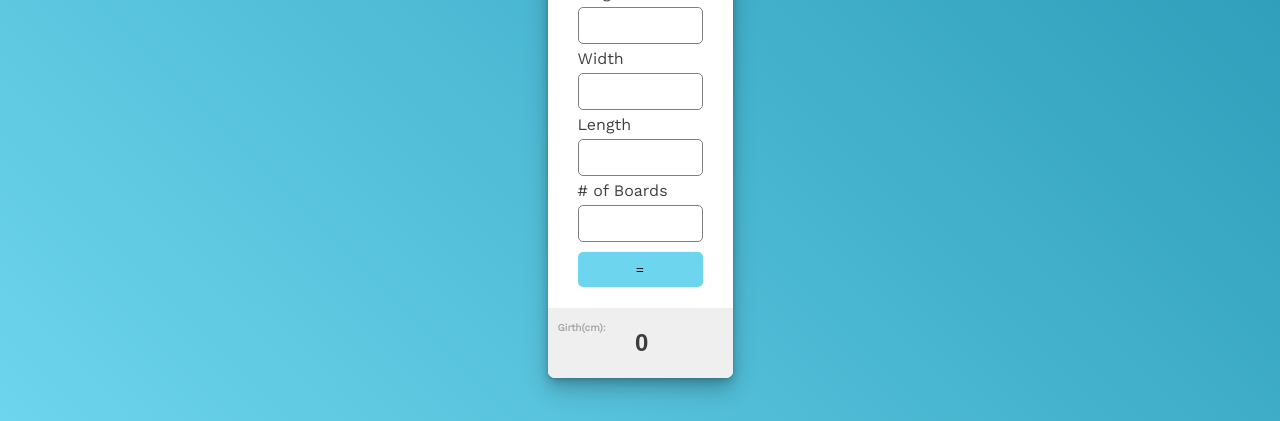
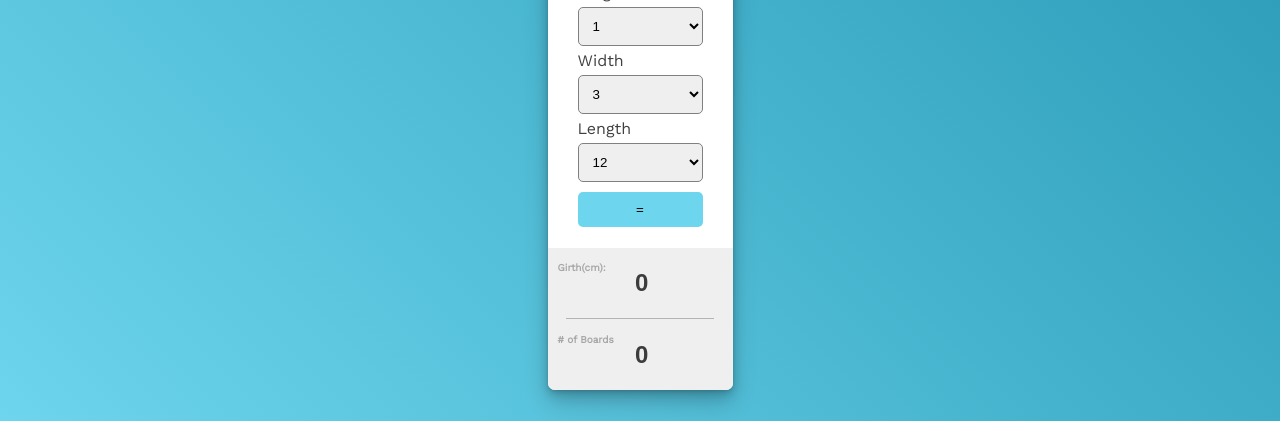
Before and after one commit to mattnaz/shipping-girth-calc, a plain HTML site: page index.html in a window 1280 px wide. Shown: the part 379-800 px from the top of the page. Drawn offline with nearby package versions, Linux system fonts and the light colour scheme.

Commit message:
refactor calculator - use dropdowns for selections. Auto calculate max boards

```diff
--- a/css/style.css
+++ b/css/style.css
@@ -59,7 +59,6 @@ h1 {
     line-height: .8em;
     text-align: center;
     font-weight: 900;
-
 }
 
 .good {
@@ -91,6 +90,7 @@ h1 {
 }
 
 .card-bottom input {
+    text-align: left;
     margin-left: -20px;
     width: 100%;
     border: 1px solid transparent;
@@ -102,6 +102,9 @@ h1 {
     padding: 15px 15px 15px 15px;
 }
 
+.card-bottom input:last-child {
+    margin-left: -30px;
+}
 .card-bottom input:disabled {
     color: rgba(0,0,0,0.75);
     font-weight: 900;
@@ -114,3 +117,11 @@ h1 {
     top: -20px;
     left: 10px;
 }
+
+.card-bottom hr {
+    width: 80%;
+    margin: 0 auto;
+    border: none;
+    border-top: 1px solid rgba(0,0,0,0.25);
+    height: 1px;
+}
--- a/index.html
+++ b/index.html
@@ -12,25 +12,42 @@
     <div class="card">
         <form>
             <label>Height</label><br>
-            <input id="height" type="text" name="height"><br>
+            <select name="height" id="height">
+                <option value="0.75">1</option>
+            </select><br>
 
             <label>Width</label><br>
-            <input id="width" type="text" name="width"><br>
+            <select name="width" id="width">
+                <option value="3">3</option>
+                <option value="4">4</option>
+                <option value="5">5</option>
+                <option value="6">6</option>
+                <option value="7">7</option>
+                <option value="8">8</option>
+            </select><br>
 
             <label>Length</label><br>
-            <input id="length" type="text" name="length"><br>
-
-            <label># of Boards</label><br>
-            <input id="boards" type="text" name="length"><br>
+            <select name="length" id="length">
+                <option value="12">12</option>
+                <option value="24">24</option>
+                <option value="36">36</option>
+            </select><br>
 
         <button id="clickMe" type="button" value="=" onclick="girth();">=</button>
 
         </form>
     </div>
         <div id="result" class="card-bottom empty">
-            <label><strong>Girth(cm): </strong></label>
-            <input disabled id="answer" type="text" name="answer" value="0">
+
+                <label><strong>Girth(cm): </strong></label>
+                <input disabled id="answer" type="text" name="answer" value="0"><br>
+                <hr>
+            	<label><strong># of Boards</strong></label>
+            	<input disabled id="boards" type="text" name="length" value="0">
+
         </div>
+
+
 
   </body>
 
--- a/js/calc.js
+++ b/js/calc.js
@@ -7,22 +7,28 @@ function girth() {
     var l = Number(document.getElementById("length").value)*2.54;
     var n = Number(document.getElementById("boards").value);
 
-    if (n > null) {
-        var s = (((h*2)+(w*2))*n+l);
+    var i = 0;
+    do {
+        var s = (((h*2)+(w*2))*i+l);
+        i++;
     }
-    else {
-        var s = (((h*2)+(w*2))+l);
-    };
+    while (s < 300);
+    i--;
+    i--;
+    var s = (((h*2)+(w*2))*i+l);
+    document.getElementById("boards").value = i;
+
+
     if (s >= 300) {
-        document.getElementById("result").classList.add('too-big')
-        document.getElementById("result").classList.remove('empty')
+        document.getElementById("result").classList.add('too-big');
+        document.getElementById("result").classList.remove('empty');
 
     }
     else
     {
-        document.getElementById("result").classList.add('good')
-        document.getElementById("result").classList.remove('too-big')
-        document.getElementById("result").classList.remove('empty')
+        document.getElementById("result").classList.add('good');
+        document.getElementById("result").classList.remove('too-big');
+        document.getElementById("result").classList.remove('empty');
     }
     return document.getElementById("answer").value = Math.ceil(s);
 }
```
